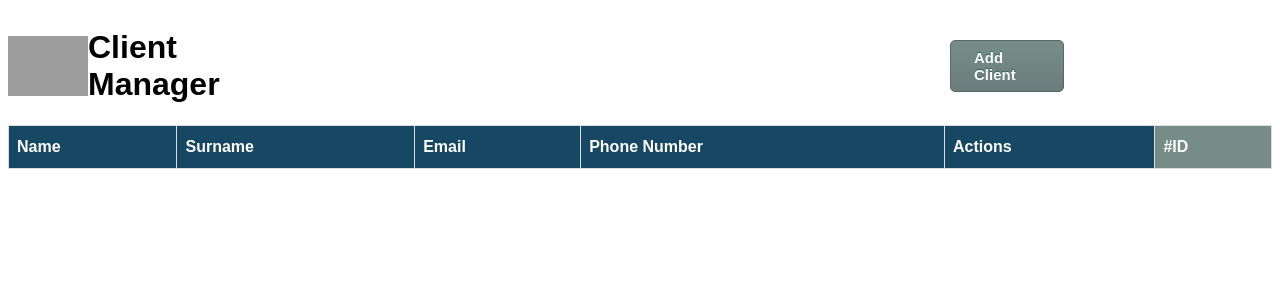
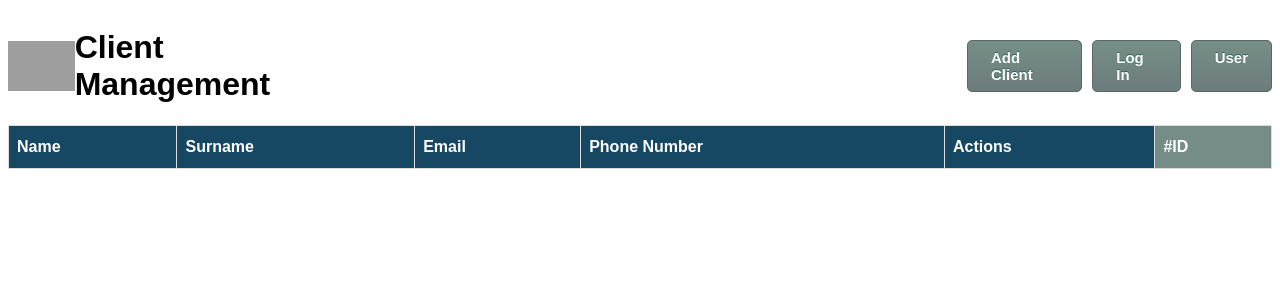
Before and after one commit to Franco-Bayugar/API-client-MS, a Flask app: page / in a window 1280 px wide. Shown: the top 300 px of the page. Run offline with Flask 3, Linux system fonts and the light colour scheme; data that the repository does not hold is empty; some libraries are stand-ins or nearby versions; grey boxes are pictures that could not be loaded.

Commit message:
Working the the Log In and User templates

```diff
--- a/main.py
+++ b/main.py
@@ -89,11 +89,27 @@
     return 'Client deleted'
 
 
+#! RENDERING CONTENT
+
 #* Rendering the index.html on the app home
 @app.route('/')
 @cross_origin()
 def index():
     return render_template('index.html')
+
+
+#* Rendering the login.html template for the /login route
+@app.route('/login')
+@cross_origin()
+def login():
+    return render_template('login.html')
+
+#* Rendering the user.html template for the /user route
+@app.route('/user')
+@cross_origin()
+def user():
+    return render_template('user.html')
+
 
 #* Running the APP only if I run the main.py file
 if __name__ == '__main__':
--- a/static/script.js
+++ b/static/script.js
@@ -34,7 +34,7 @@ async function search() {
   var response = await fetch(url, {
     "method": 'GET',
     "headers": {
-      "ContentType": 'application/json',
+      "Content-Type": 'application/json',
     },
   })
   customers = await response.json();
--- a/static/style.css
+++ b/static/style.css
@@ -4,17 +4,28 @@ body {
 
 .firstContainer {
   display: flex;
-  justify-content: flex-start; /* Change to flex-start */
+  justify-content: space-between;
   align-items: center;
-  padding-right: 13rem;
+}
+
+.buttons {
+  display: flex;
+}
+
+.myButton {
+  margin-left: 10px; /* Add some spacing between buttons */
+}
+
+.logBtn{
+  border-radius: 20px;
 }
 
 .logo {
-  height: 60px;
+  height: 50px;
 }
 
 .appTitle{
-  padding-right: 660px;
+  padding-right: 600px;
 }
 
 /*Table Style*/
@@ -77,6 +88,11 @@ body {
 }
 .addBtn:hover {
   background: #34b191;
+}
+
+.logBtn:hover{
+  background: #bcc2c0;
+  color: #313030;
 }
 
 .btn {
--- a/templates/index.html
+++ b/templates/index.html
@@ -11,9 +11,13 @@
   <body>
     <div class="firstContainer">
       <img class="logo" src="static\images\set-up-svgrepo-com.svg" alt="">
-      <h1 class="appTitle">Client Manager</h1>
-      <a href="#" onclick="add()" class="myButton addBtn" id="btnAdd">Add Client</a>
-    </div>
+      <h1 class="appTitle">Client Management</h1>
+      <div class="buttons">
+          <a href="#" onclick="add()" class="myButton addBtn" id="btnAdd">Add Client</a>
+          <a href='/login'class="myButton logBtn">Log In</a>
+          <a href='/user'class="myButton logBtn" >User</a>
+      </div>
+  </div>
     <table id="customers">
       <thead>
         <!--Header of Table-->
```
Also changed, not shown: templates/login.html (added, +11 -0 lines), templates/user.html (added, +11 -0 lines).
